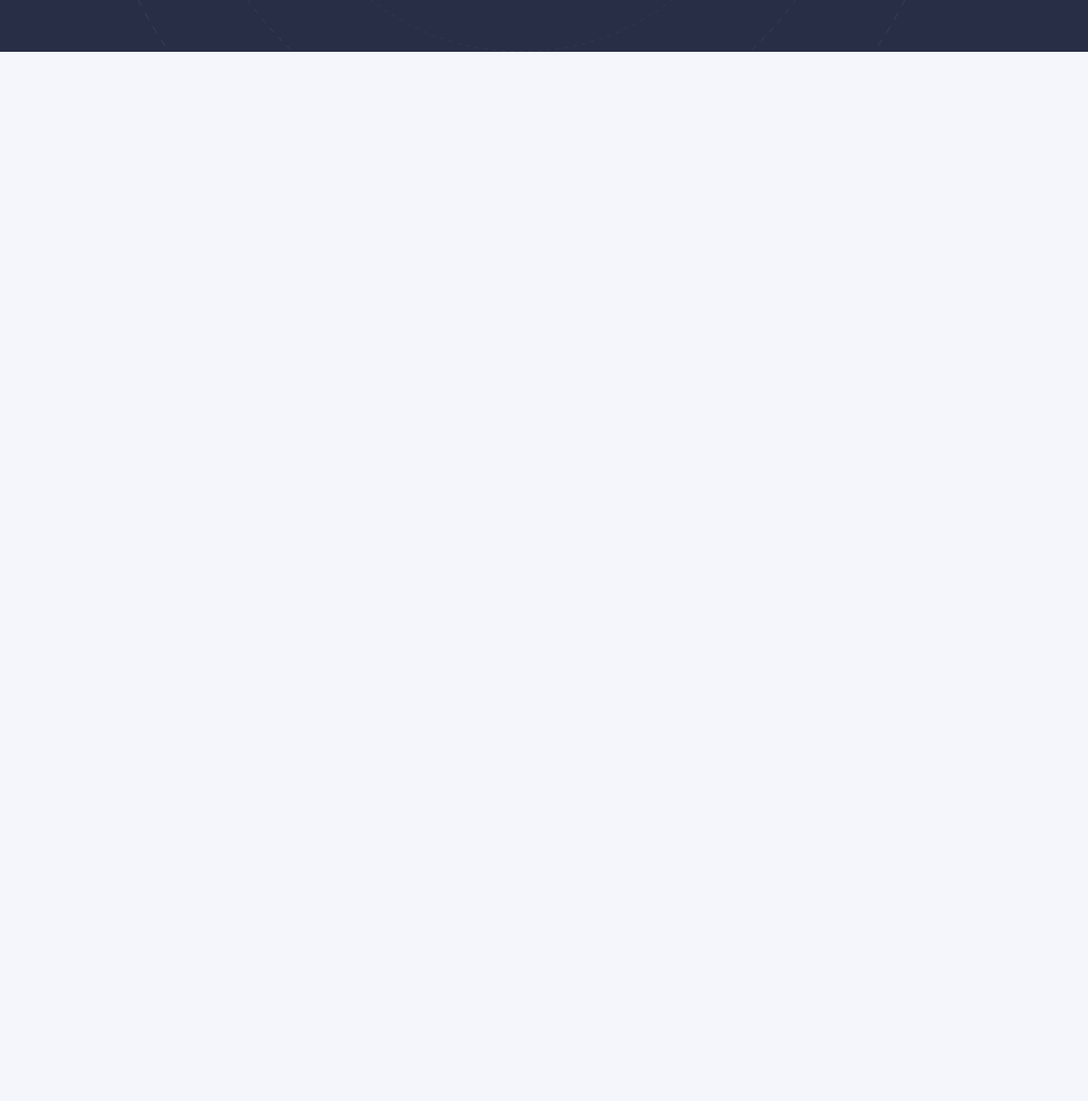
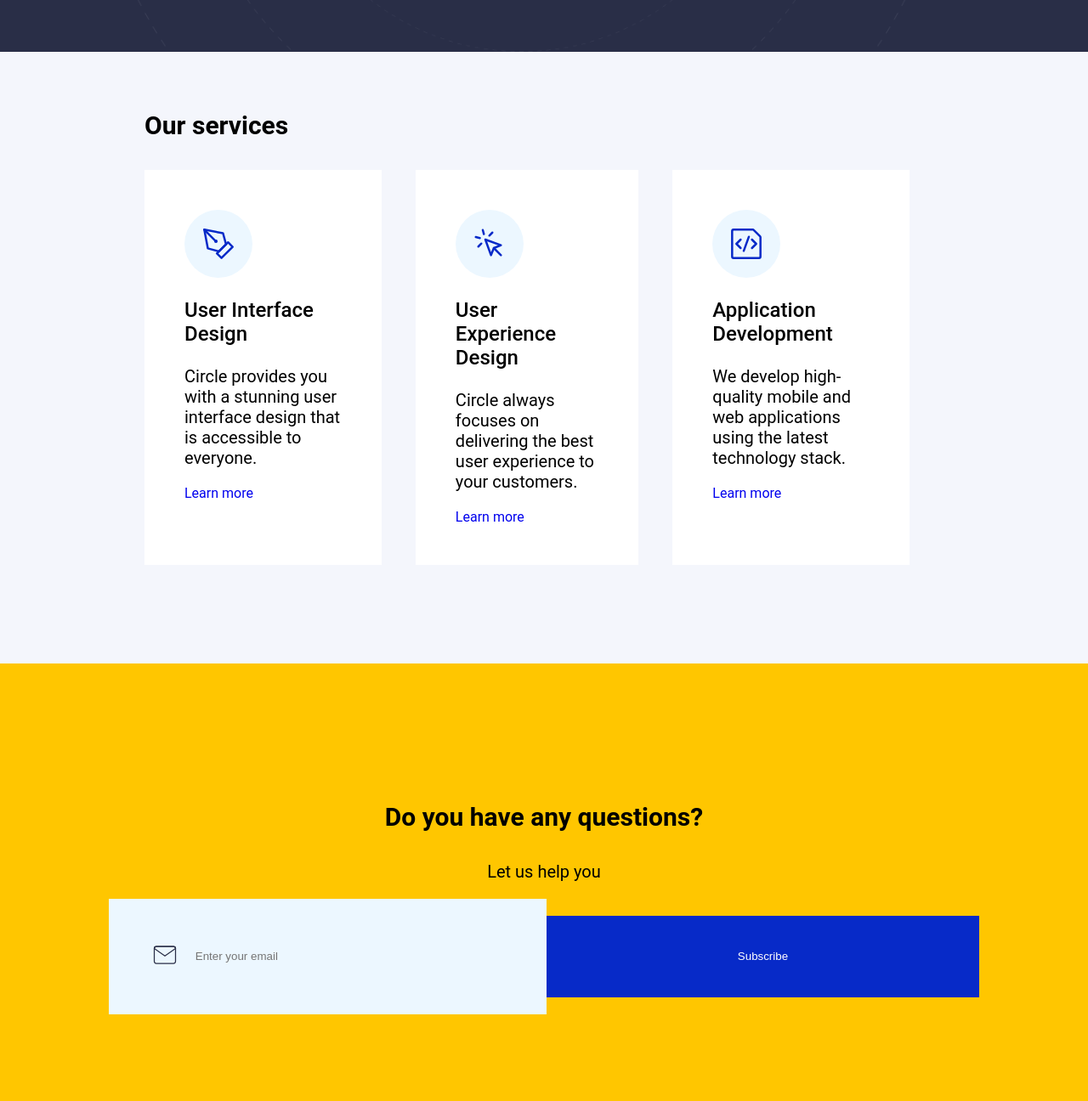
Before and after one commit to claudiacastella/project1-github-repo, a plain HTML site: page index.html in a window 1280 px wide. Shown: the part 1964-3260 px from the top of the page at 85% size. Before the commit the page ends 2125 px from the top, so only its background shows below. Drawn offline with Linux system fonts and the light colour scheme.

Commit message:
more sections
Added Services
Added Contact
Should fix css from Contact.

```diff
--- a/index.html
+++ b/index.html
@@ -83,10 +83,58 @@
             <div class="emoji bottom-left"></div>
             <div class="emoji bottom-right"></div>
         </section>
-        <section id="services"></section>
+        <section id="services">
+            <h3>Our services</h3>
+            <div class="flex" id="serv-content">
+            <article class="serv-card">
+                <div class="serv-icon">
+                    <img src="/project-assets/services-section/icons/1.svg" alt="UI icon">
+                </div>
+                <div class="serv-text">
+                    <p class="p-big">User Interface Design</p>
+                    <p>Circle provides you with a stunning user interface design that is accessible to everyone.</p>
+                </div>
+                <a href="#" class="more-info">Learn more</a>
+            </article>
+            <article class="serv-card">
+                <div class="serv-icon">
+                    <img src="/project-assets/services-section/icons/2.svg" alt="UX icon">
+                </div>
+                <div class="serv-text">
+                    <p class="p-big">User Experience Design</p>
+                    <p>Circle always focuses on delivering the best user experience to your customers.</p>
+                </div>
+                <a href="#" class="more-info">Learn more</a>
+            </article>
+            <article class="serv-card">
+                <div class="serv-icon">
+                    <img src="/project-assets/services-section/icons/3.svg" alt="App Development icon">
+                </div>
+                <div class="serv-text">
+                    <p class="p-big">Application Development</p>
+                    <p>We develop high-quality mobile and web applications using the latest technology stack.</p>
+                </div>
+                <a href="#" class="more-info">Learn more</a>
+            </article>
+        </div>
+        </section>
     </main>
     <footer>
-      <section id="contact"></section>
+      <section id="contact">
+        <h3>Do you have any questions?</h3>
+        <p>Let us help you</p>
+        <div id="form">
+            <form method="get" id="form-email" class="flex">
+                <div class="flex input-email">
+                    <div>
+                        <img src="/project-assets/newsletter/icon/mail.svg" alt="Email icon" class="email-icon">
+                    </div>
+                    <input type="email" name="email" id="email" placeholder="Enter your email">
+                </div>
+                <input type="submit" value="Subscribe" class="btn-blue subscribe">
+            </form>
+        </div>
+      </section>
       <section id="links"></section>
     </footer>
     <script src="index.js"></script>
--- a/styles/style.css
+++ b/styles/style.css
@@ -298,6 +298,60 @@ section {
   background-image: url(/project-assets/testimonial-section/memoji-4.png);
 }
 
+#serv-content {
+  flex-direction: column;
+}
+
+.serv-card {
+  background-color: white;
+  margin-bottom: 16px;
+  padding: 10%;
+}
+.serv-icon {
+  background-color: #ECF7FF;
+  border-radius: 50%;
+  width: 80px;
+  height: 80px;
+}
+.serv-icon img {
+  margin: 20px;
+}
+
+/* Footer section starts here */
+
+#contact {
+  margin: 0;
+  background-color: #FFC600;
+  padding: 10%;
+}
+.input-email {
+  background-color:#ecf7ff;
+  padding: 5%;
+  width: 50%;
+  margin: 0 auto;
+}
+#form-email {
+  flex-direction: column;
+}
+#email {
+  padding-left: 5%;
+  border: none;
+  color: #292e47;
+  background-color:#ecf7ff;
+}
+.email-icon {
+  width:30px;
+  height: 30px;
+}
+
+.subscribe {
+  margin: 20px auto;
+  padding: 15px 30px;
+  border: none;
+  width: 60%;
+}
+
+
 /* Responsive */
 
 @media only screen and (min-width: 768px) {
@@ -381,5 +435,19 @@ section {
   .emoji {
     display: block;
   }
+  #serv-content {
+    flex-direction: row;
+  }
+  .serv-card {
+    margin-right: 40px;
+    padding: 5%;
+  }
 
+  #contact {
+    text-align: center;
+    justify-content: center;
+  }
+  #form-email {
+    flex-direction: row;
+  }
 }
```
